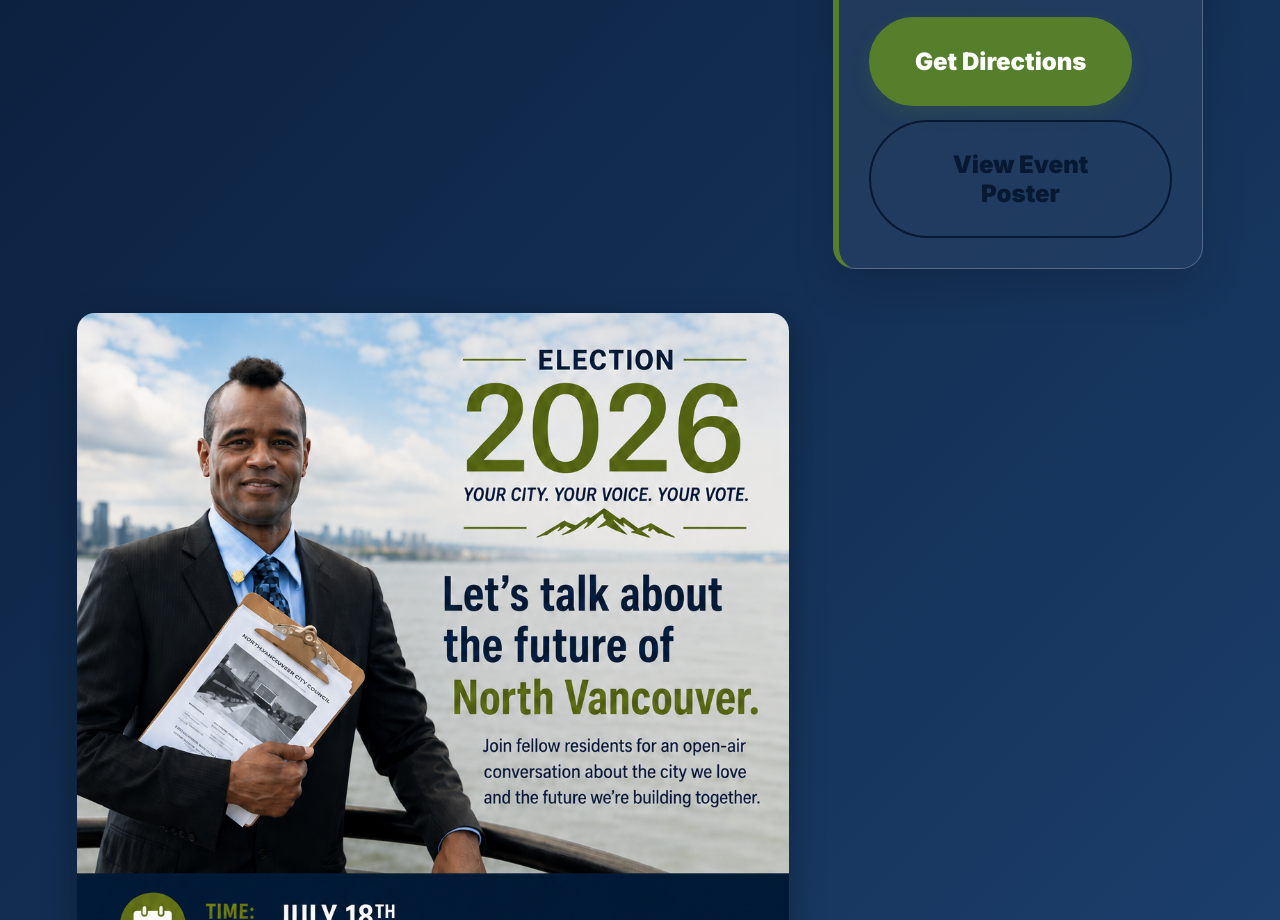
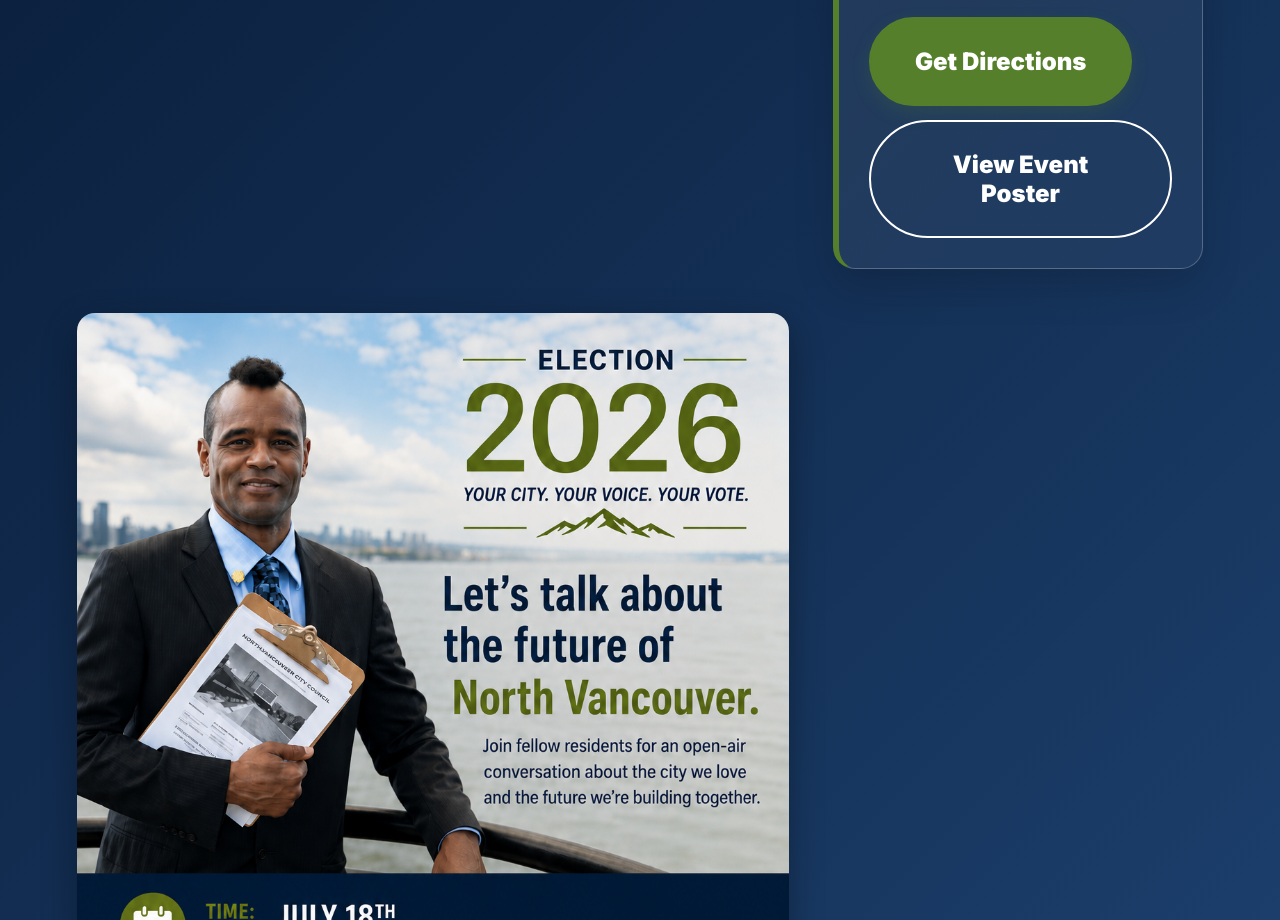
Before and after one commit to irnewlands/seanfornorthvan-site, a React (Vite) app: page / in a window 1280 px wide. Shown: the part 5380-6300 px from the top of the page. Built offline with nearby package versions, Linux system fonts and the light colour scheme.

Commit message:
Update styles.css

```diff
--- a/src/styles.css
+++ b/src/styles.css
@@ -992,3 +992,16 @@
     width: 100%;
   }
 }
+/* Event Poster Button */
+
+.featured-event-card .btn.secondary {
+  color: #ffffff !important;
+  border: 2px solid #ffffff !important;
+  background: transparent;
+}
+
+.featured-event-card .btn.secondary:hover {
+  background: rgba(255,255,255,0.12);
+  color: #ffffff !important;
+  border-color: #ffffff !important;
+}
```
